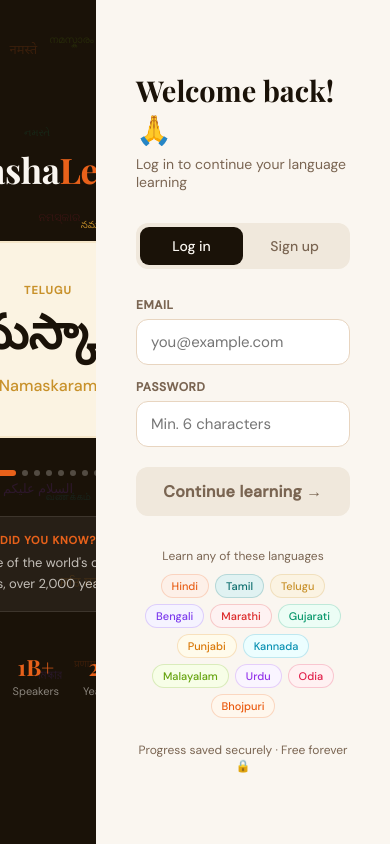
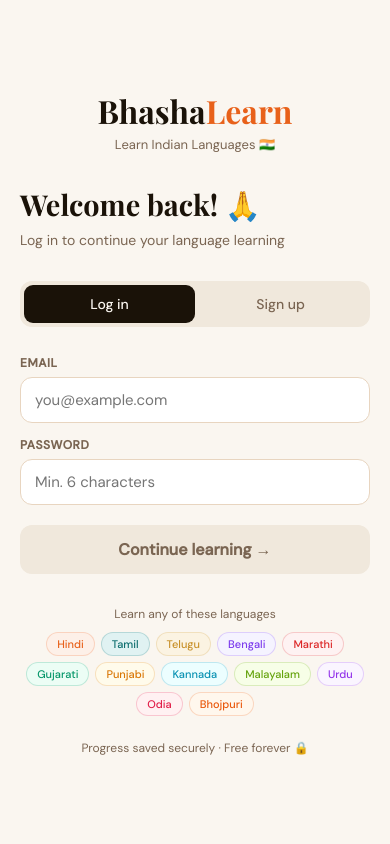
Before and after one commit to yashieeeeee/bhashalearn, a React (Create React App) app: page / in a window 390 px wide. Built offline with nearby package versions, Linux system fonts and the light colour scheme.

Commit message:
Fix mobile auth page and center desktop content

```diff
--- a/src/index.css
+++ b/src/index.css
@@ -62,11 +62,25 @@ body {
 .mobile-bottomnav { display: none !important; }
 .app-main { margin-left: 220px; padding: 2.5rem 2rem; }
 
+/* Auth page */
+.auth-left { display: flex; }
+.auth-right { width: 460px; }
+.mobile-logo { display: none; }
+
 @media (max-width: 768px) {
   /* Hide desktop sidebar, show mobile nav */
   .desktop-sidebar { display: none !important; }
   .mobile-topbar { display: flex !important; }
   .mobile-bottomnav { display: flex !important; }
+
+  /* Auth page — hide left panel, full width right */
+  .auth-left { display: none !important; }
+  .auth-right {
+    width: 100% !important;
+    padding: 2rem 1.25rem !important;
+    min-height: 100vh;
+  }
+  .mobile-logo { display: block !important; }
 
   /* Main content area */
   .app-main {
--- a/src/pages/Auth.jsx
+++ b/src/pages/Auth.jsx
@@ -19,7 +19,7 @@ const LANGUAGES = [
 const FACTS = [
   "India has 22 official languages and over 19,500 dialects 🇮🇳",
   "Tamil is one of the world's oldest living languages, over 2,000 years old 📜",
-  "Sanskrit is the mother of most Indian languages and influenced the world 🌍",
+  "Sanskrit influenced languages across Asia and Europe 🌍",
   "Bengali is the 5th most spoken language in the world 🌟",
   "Hindi is spoken by over 600 million people worldwide 💬",
   "India's languages use 13 different scripts — a unique global record ✍️",
@@ -37,12 +37,8 @@ export default function Auth() {
   const [factIndex, setFactIndex] = useState(0);
 
   useEffect(() => {
-    const t1 = setInterval(() => {
-      setActiveLang(i => (i + 1) % LANGUAGES.length);
-    }, 2000);
-    const t2 = setInterval(() => {
-      setFactIndex(i => (i + 1) % FACTS.length);
-    }, 4000);
+    const t1 = setInterval(() => setActiveLang(i => (i + 1) % LANGUAGES.length), 2000);
+    const t2 = setInterval(() => setFactIndex(i => (i + 1) % FACTS.length), 4000);
     return () => { clearInterval(t1); clearInterval(t2); };
   }, []);
 
@@ -63,142 +59,50 @@ export default function Auth() {
   const lang = LANGUAGES[activeLang];
 
   return (
-    <div style={{
-      minHeight: '100vh',
-      display: 'flex',
-      fontFamily: "'DM Sans', sans-serif",
-      background: '#FAF6F0',
-    }}>
+    <div style={{ minHeight: '100vh', display: 'flex', fontFamily: "'DM Sans', sans-serif", background: '#FAF6F0' }}>
 
-      {/* LEFT PANEL — Language showcase */}
-      <div style={{
-        flex: 1,
-        display: 'flex',
-        flexDirection: 'column',
-        alignItems: 'center',
-        justifyContent: 'center',
-        padding: '3rem',
-        background: '#1A1208',
-        position: 'relative',
-        overflow: 'hidden',
+      {/* LEFT PANEL — hidden on mobile via CSS */}
+      <div className="auth-left" style={{
+        flex: 1, display: 'flex', flexDirection: 'column', alignItems: 'center',
+        justifyContent: 'center', padding: '3rem', background: '#1A1208',
+        position: 'relative', overflow: 'hidden',
       }}>
-
-        {/* Floating language bubbles background */}
+        {/* Floating words bg */}
         <div style={{ position: 'absolute', inset: 0, overflow: 'hidden' }}>
           {LANGUAGES.map((l, i) => (
             <div key={i} style={{
-              position: 'absolute',
-              left: `${(i * 37 + 10) % 85}%`,
-              top: `${(i * 53 + 5) % 85}%`,
-              fontSize: i % 3 === 0 ? '13px' : i % 3 === 1 ? '11px' : '10px',
-              color: l.color,
-              opacity: activeLang === i ? 0.9 : 0.15,
-              transition: 'opacity 0.5s ease',
-              fontFamily: "'Noto Sans Devanagari', sans-serif",
-              pointerEvents: 'none',
-              whiteSpace: 'nowrap',
-            }}>
-              {l.word}
-            </div>
+              position: 'absolute', left: `${(i * 37 + 10) % 85}%`, top: `${(i * 53 + 5) % 85}%`,
+              fontSize: i % 3 === 0 ? '13px' : '11px', color: l.color,
+              opacity: activeLang === i ? 0.9 : 0.12, transition: 'opacity 0.5s ease',
+              fontFamily: "'Noto Sans Devanagari', sans-serif", pointerEvents: 'none', whiteSpace: 'nowrap',
+            }}>{l.word}</div>
           ))}
         </div>
 
-        {/* Main showcase */}
         <div style={{ position: 'relative', textAlign: 'center', zIndex: 1 }}>
-
-          {/* Logo */}
-          <div style={{
-            fontFamily: "'Playfair Display', serif",
-            fontSize: '2.2rem',
-            fontWeight: 700,
-            color: '#FAF6F0',
-            marginBottom: '3rem',
-            letterSpacing: '-0.5px',
-          }}>
+          <div style={{ fontFamily: "'Playfair Display', serif", fontSize: '2.2rem', fontWeight: 700, color: '#FAF6F0', marginBottom: '3rem' }}>
             Bhasha<span style={{ color: '#E8611A' }}>Learn</span>
           </div>
 
-          {/* Active language card */}
-          <div style={{
-            background: lang.bg,
-            borderRadius: '24px',
-            padding: '2.5rem 3rem',
-            marginBottom: '2rem',
-            minWidth: '280px',
-            transition: 'all 0.4s ease',
-            border: `2px solid ${lang.color}22`,
-          }}>
-            <div style={{
-              fontSize: '11px',
-              fontWeight: 600,
-              letterSpacing: '0.1em',
-              textTransform: 'uppercase',
-              color: lang.color,
-              marginBottom: '12px',
-            }}>
-              {lang.name}
-            </div>
-            <div style={{
-              fontFamily: "'Noto Sans Devanagari', serif",
-              fontSize: '3rem',
-              fontWeight: 700,
-              color: '#1A1208',
-              lineHeight: 1.2,
-              marginBottom: '8px',
-            }}>
-              {lang.word}
-            </div>
-            <div style={{
-              fontSize: '16px',
-              color: lang.color,
-              fontWeight: 500,
-            }}>
-              {lang.meaning}
-            </div>
+          <div style={{ background: lang.bg, borderRadius: '24px', padding: '2.5rem 3rem', marginBottom: '2rem', minWidth: '280px', transition: 'all 0.4s ease', border: `2px solid ${lang.color}22` }}>
+            <div style={{ fontSize: '11px', fontWeight: 600, letterSpacing: '0.1em', textTransform: 'uppercase', color: lang.color, marginBottom: '12px' }}>{lang.name}</div>
+            <div style={{ fontFamily: "'Noto Sans Devanagari', serif", fontSize: '3rem', fontWeight: 700, color: '#1A1208', lineHeight: 1.2, marginBottom: '8px' }}>{lang.word}</div>
+            <div style={{ fontSize: '16px', color: lang.color, fontWeight: 500 }}>{lang.meaning}</div>
           </div>
 
-          {/* Language dots */}
           <div style={{ display: 'flex', gap: '6px', justifyContent: 'center', marginBottom: '2.5rem' }}>
             {LANGUAGES.map((_, i) => (
-              <div key={i} style={{
-                width: activeLang === i ? '20px' : '6px',
-                height: '6px',
-                borderRadius: '99px',
-                background: activeLang === i ? '#E8611A' : 'rgba(250,246,240,0.25)',
-                transition: 'all 0.3s ease',
-              }} />
+              <div key={i} style={{ width: activeLang === i ? '20px' : '6px', height: '6px', borderRadius: '99px', background: activeLang === i ? '#E8611A' : 'rgba(250,246,240,0.25)', transition: 'all 0.3s ease' }} />
             ))}
           </div>
 
-          {/* Rotating fact */}
-          <div style={{
-            background: 'rgba(250,246,240,0.06)',
-            borderRadius: '14px',
-            padding: '1rem 1.25rem',
-            maxWidth: '320px',
-            margin: '0 auto',
-            border: '0.5px solid rgba(250,246,240,0.1)',
-          }}>
-            <div style={{ fontSize: '11px', color: '#E8611A', fontWeight: 600, marginBottom: '6px', textTransform: 'uppercase', letterSpacing: '0.08em' }}>
-              Did you know?
-            </div>
-            <div style={{
-              fontSize: '13px',
-              color: 'rgba(250,246,240,0.75)',
-              lineHeight: 1.6,
-              transition: 'all 0.5s ease',
-            }}>
-              {FACTS[factIndex]}
-            </div>
+          <div style={{ background: 'rgba(250,246,240,0.06)', borderRadius: '14px', padding: '1rem 1.25rem', maxWidth: '320px', margin: '0 auto', border: '0.5px solid rgba(250,246,240,0.1)' }}>
+            <div style={{ fontSize: '11px', color: '#E8611A', fontWeight: 600, marginBottom: '6px', textTransform: 'uppercase', letterSpacing: '0.08em' }}>Did you know?</div>
+            <div style={{ fontSize: '13px', color: 'rgba(250,246,240,0.75)', lineHeight: 1.6 }}>{FACTS[factIndex]}</div>
           </div>
 
-          {/* Stats */}
           <div style={{ display: 'flex', gap: '1.5rem', justifyContent: 'center', marginTop: '2.5rem' }}>
-            {[
-              { num: '12+', label: 'Languages' },
-              { num: '1B+', label: 'Speakers' },
-              { num: '2000+', label: 'Years of history' },
-            ].map(s => (
+            {[{ num: '12+', label: 'Languages' }, { num: '1B+', label: 'Speakers' }, { num: '2000+', label: 'Years of history' }].map(s => (
               <div key={s.label} style={{ textAlign: 'center' }}>
                 <div style={{ fontSize: '1.4rem', fontWeight: 700, color: '#E8611A', fontFamily: "'Playfair Display', serif" }}>{s.num}</div>
                 <div style={{ fontSize: '11px', color: 'rgba(250,246,240,0.5)', marginTop: '2px' }}>{s.label}</div>
@@ -208,145 +112,80 @@ export default function Auth() {
         </div>
       </div>
 
-      {/* RIGHT PANEL — Auth form */}
+      {/* RIGHT PANEL — full width on mobile */}
       <div style={{
-        width: '460px',
-        display: 'flex',
-        flexDirection: 'column',
-        alignItems: 'center',
-        justifyContent: 'center',
-        padding: '3rem 2.5rem',
-        background: '#FAF6F0',
-      }}>
+        width: '460px', display: 'flex', flexDirection: 'column', alignItems: 'center',
+        justifyContent: 'center', padding: '3rem 2.5rem', background: '#FAF6F0',
+      }} className="auth-right">
         <div style={{ width: '100%', maxWidth: '380px' }}>
 
-          {/* Header */}
+          {/* Mobile logo — only shows on mobile */}
+          <div className="mobile-logo" style={{ display: 'none', textAlign: 'center', marginBottom: '2rem' }}>
+            <div style={{ fontFamily: "'Playfair Display', serif", fontSize: '2rem', fontWeight: 700, color: '#1A1208' }}>
+              Bhasha<span style={{ color: '#E8611A' }}>Learn</span>
+            </div>
+            <div style={{ fontSize: '13px', color: '#7A6552', marginTop: '4px' }}>Learn Indian Languages 🇮🇳</div>
+          </div>
+
           <div style={{ marginBottom: '2rem' }}>
-            <h1 style={{
-              fontFamily: "'Playfair Display', serif",
-              fontSize: '1.8rem',
-              fontWeight: 700,
-              color: '#1A1208',
-              margin: '0 0 8px',
-            }}>
+            <h1 style={{ fontFamily: "'Playfair Display', serif", fontSize: '1.8rem', fontWeight: 700, color: '#1A1208', margin: '0 0 8px' }}>
               {mode === 'login' ? 'Welcome back! 🙏' : 'Start your journey 🚀'}
             </h1>
             <p style={{ fontSize: '14px', color: '#7A6552', margin: 0 }}>
-              {mode === 'login'
-                ? 'Log in to continue your language learning'
-                : 'Join thousands learning Indian languages'}
+              {mode === 'login' ? 'Log in to continue your language learning' : 'Join thousands learning Indian languages'}
             </p>
           </div>
 
-          {/* Mode tabs */}
-          <div style={{
-            display: 'flex',
-            background: '#F0E8DC',
-            borderRadius: '12px',
-            padding: '4px',
-            marginBottom: '1.75rem',
-          }}>
+          <div style={{ display: 'flex', background: '#F0E8DC', borderRadius: '12px', padding: '4px', marginBottom: '1.75rem' }}>
             {['login', 'signup'].map(m => (
               <button key={m} onClick={() => { setMode(m); setError(''); setSuccess(''); }}
-                style={{
-                  flex: 1,
-                  padding: '10px',
-                  border: 'none',
-                  borderRadius: '9px',
-                  fontSize: '14px',
-                  fontWeight: 500,
-                  cursor: 'pointer',
-                  transition: 'all 0.15s',
-                  background: mode === m ? '#1A1208' : 'transparent',
-                  color: mode === m ? '#FAF6F0' : '#7A6552',
-                  fontFamily: "'DM Sans', sans-serif",
-                }}>
+                style={{ flex: 1, padding: '10px', border: 'none', borderRadius: '9px', fontSize: '14px', fontWeight: 500, cursor: 'pointer', transition: 'all 0.15s', background: mode === m ? '#1A1208' : 'transparent', color: mode === m ? '#FAF6F0' : '#7A6552', fontFamily: "'DM Sans', sans-serif" }}>
                 {m === 'login' ? 'Log in' : 'Sign up'}
               </button>
             ))}
           </div>
 
-          {/* Fields */}
           <div style={{ display: 'flex', flexDirection: 'column', gap: '14px' }}>
             {mode === 'signup' && (
               <div>
                 <label style={{ fontSize: '12px', fontWeight: 600, color: '#7A6552', display: 'block', marginBottom: '6px', textTransform: 'uppercase', letterSpacing: '0.05em' }}>Your name</label>
                 <input value={name} onChange={e => setName(e.target.value)} placeholder="e.g. Rahul Kumar"
-                  style={{ width: '100%', border: '1.5px solid #E8D5C0', borderRadius: '12px', padding: '12px 14px', fontSize: '15px', color: '#1A1208', outline: 'none', background: '#fff', fontFamily: "'DM Sans', sans-serif", boxSizing: 'border-box', transition: 'border-color 0.15s' }}
+                  style={{ width: '100%', border: '1.5px solid #E8D5C0', borderRadius: '12px', padding: '12px 14px', fontSize: '15px', color: '#1A1208', outline: 'none', background: '#fff', fontFamily: "'DM Sans', sans-serif", boxSizing: 'border-box' }}
                   onFocus={e => e.target.style.borderColor = '#E8611A'}
-                  onBlur={e => e.target.style.borderColor = '#E8D5C0'}
-                />
+                  onBlur={e => e.target.style.borderColor = '#E8D5C0'} />
               </div>
             )}
             <div>
               <label style={{ fontSize: '12px', fontWeight: 600, color: '#7A6552', display: 'block', marginBottom: '6px', textTransform: 'uppercase', letterSpacing: '0.05em' }}>Email</label>
               <input type="email" value={email} onChange={e => setEmail(e.target.value)} placeholder="you@example.com"
                 onKeyDown={e => e.key === 'Enter' && handle()}
-                style={{ width: '100%', border: '1.5px solid #E8D5C0', borderRadius: '12px', padding: '12px 14px', fontSize: '15px', color: '#1A1208', outline: 'none', background: '#fff', fontFamily: "'DM Sans', sans-serif", boxSizing: 'border-box', transition: 'border-color 0.15s' }}
+                style={{ width: '100%', border: '1.5px solid #E8D5C0', borderRadius: '12px', padding: '12px 14px', fontSize: '15px', color: '#1A1208', outline: 'none', background: '#fff', fontFamily: "'DM Sans', sans-serif", boxSizing: 'border-box' }}
                 onFocus={e => e.target.style.borderColor = '#E8611A'}
-                onBlur={e => e.target.style.borderColor = '#E8D5C0'}
-              />
+                onBlur={e => e.target.style.borderColor = '#E8D5C0'} />
             </div>
             <div>
               <label style={{ fontSize: '12px', fontWeight: 600, color: '#7A6552', display: 'block', marginBottom: '6px', textTransform: 'uppercase', letterSpacing: '0.05em' }}>Password</label>
               <input type="password" value={password} onChange={e => setPassword(e.target.value)} placeholder="Min. 6 characters"
                 onKeyDown={e => e.key === 'Enter' && handle()}
-                style={{ width: '100%', border: '1.5px solid #E8D5C0', borderRadius: '12px', padding: '12px 14px', fontSize: '15px', color: '#1A1208', outline: 'none', background: '#fff', fontFamily: "'DM Sans', sans-serif", boxSizing: 'border-box', transition: 'border-color 0.15s' }}
+                style={{ width: '100%', border: '1.5px solid #E8D5C0', borderRadius: '12px', padding: '12px 14px', fontSize: '15px', color: '#1A1208', outline: 'none', background: '#fff', fontFamily: "'DM Sans', sans-serif", boxSizing: 'border-box' }}
                 onFocus={e => e.target.style.borderColor = '#E8611A'}
-                onBlur={e => e.target.style.borderColor = '#E8D5C0'}
-              />
+                onBlur={e => e.target.style.borderColor = '#E8D5C0'} />
             </div>
           </div>
 
-          {error && (
-            <div style={{ marginTop: '14px', padding: '12px 14px', background: '#FDF0E8', borderRadius: '10px', fontSize: '13px', color: '#E8611A', border: '0.5px solid #E8611A33' }}>
-              {error}
-            </div>
-          )}
-          {success && (
-            <div style={{ marginTop: '14px', padding: '12px 14px', background: '#E0F2F2', borderRadius: '10px', fontSize: '13px', color: '#0D6E6E', border: '0.5px solid #0D6E6E33' }}>
-              {success}
-            </div>
-          )}
+          {error && <div style={{ marginTop: '14px', padding: '12px 14px', background: '#FDF0E8', borderRadius: '10px', fontSize: '13px', color: '#E8611A', border: '0.5px solid #E8611A33' }}>{error}</div>}
+          {success && <div style={{ marginTop: '14px', padding: '12px 14px', background: '#E0F2F2', borderRadius: '10px', fontSize: '13px', color: '#0D6E6E', border: '0.5px solid #0D6E6E33' }}>{success}</div>}
 
           <button onClick={handle} disabled={loading || !email || !password}
-            style={{
-              marginTop: '20px',
-              width: '100%',
-              background: email && password && !loading ? '#E8611A' : '#F0E8DC',
-              color: email && password && !loading ? '#FAF6F0' : '#7A6552',
-              border: 'none',
-              borderRadius: '12px',
-              padding: '14px',
-              fontSize: '16px',
-              fontWeight: 600,
-              cursor: email && password && !loading ? 'pointer' : 'not-allowed',
-              transition: 'all 0.15s',
-              fontFamily: "'DM Sans', sans-serif",
-              letterSpacing: '0.02em',
-            }}
-            onMouseEnter={e => { if (email && password && !loading) e.target.style.background = '#d4551a'; }}
-            onMouseLeave={e => { if (email && password && !loading) e.target.style.background = '#E8611A'; }}
-          >
+            style={{ marginTop: '20px', width: '100%', background: email && password && !loading ? '#E8611A' : '#F0E8DC', color: email && password && !loading ? '#FAF6F0' : '#7A6552', border: 'none', borderRadius: '12px', padding: '14px', fontSize: '16px', fontWeight: 600, cursor: email && password && !loading ? 'pointer' : 'not-allowed', transition: 'all 0.15s', fontFamily: "'DM Sans', sans-serif" }}>
             {loading ? 'Please wait...' : mode === 'login' ? 'Continue learning →' : 'Start learning for free →'}
           </button>
 
-          {/* Language pills */}
           <div style={{ marginTop: '2rem', textAlign: 'center' }}>
             <div style={{ fontSize: '12px', color: '#7A6552', marginBottom: '10px' }}>Learn any of these languages</div>
             <div style={{ display: 'flex', flexWrap: 'wrap', gap: '6px', justifyContent: 'center' }}>
               {LANGUAGES.map(l => (
-                <span key={l.name} style={{
-                  padding: '4px 10px',
-                  borderRadius: '99px',
-                  fontSize: '11px',
-                  fontWeight: 500,
-                  background: l.bg,
-                  color: l.color,
-                  border: `0.5px solid ${l.color}33`,
-                }}>
-                  {l.name}
-                </span>
+                <span key={l.name} style={{ padding: '4px 10px', borderRadius: '99px', fontSize: '11px', fontWeight: 500, background: l.bg, color: l.color, border: `0.5px solid ${l.color}33` }}>{l.name}</span>
               ))}
             </div>
           </div>
```
Also changed, not shown: src/App.js (+10 -1 lines).
